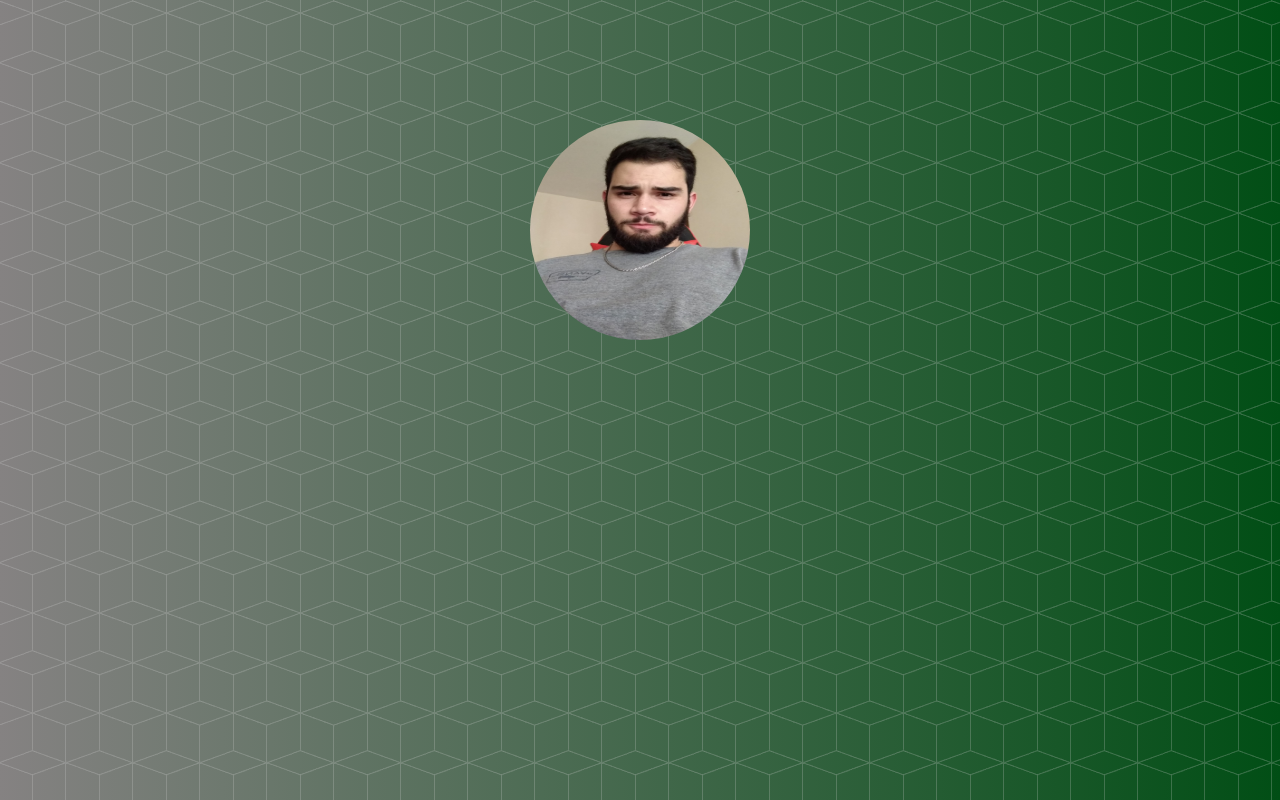
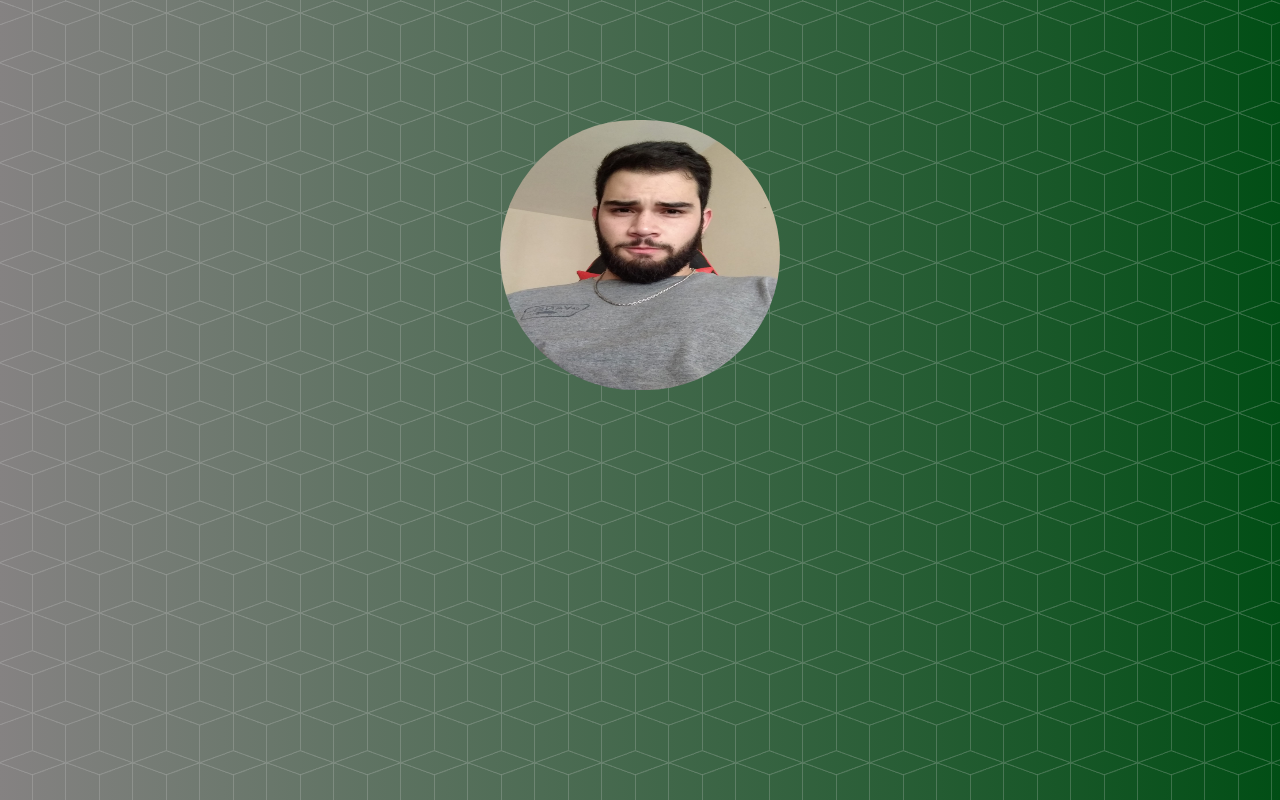
Before and after one commit to yoinercoding/WebP, an Angular app in the folder angular-webp/: page /main in a window 1280 px wide. Built offline with nearby package versions, Linux system fonts and the light colour scheme.

Commit message:
Modificacion px imagen de perfil

```diff
--- a/angular-webp/src/styles.css
+++ b/angular-webp/src/styles.css
@@ -13,8 +13,8 @@
 }
 
 .imgPerfil {
-    width: 220px;
-    height: 220px;
+    width: 280px;
+    height: 270px;
     border-radius:150px;
     display: block;
     margin: -30px auto;
```
